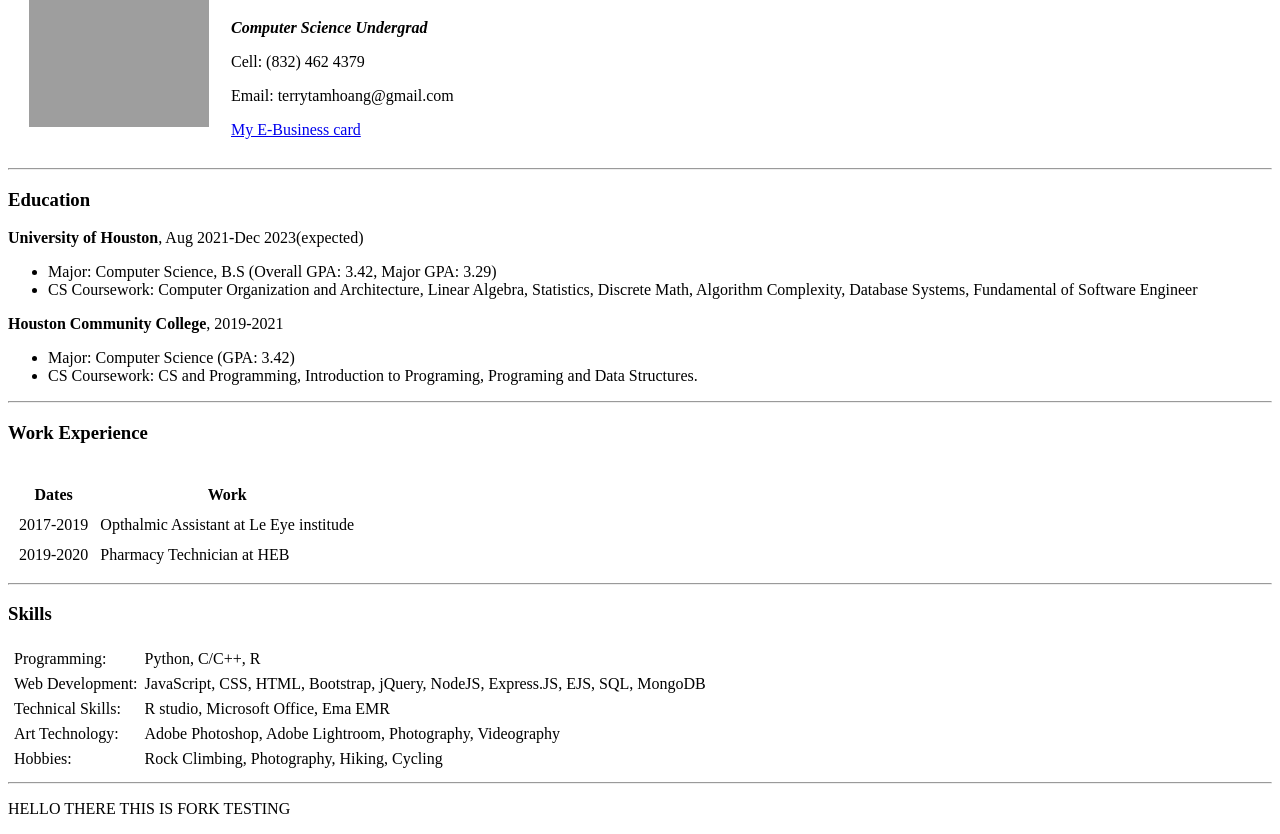
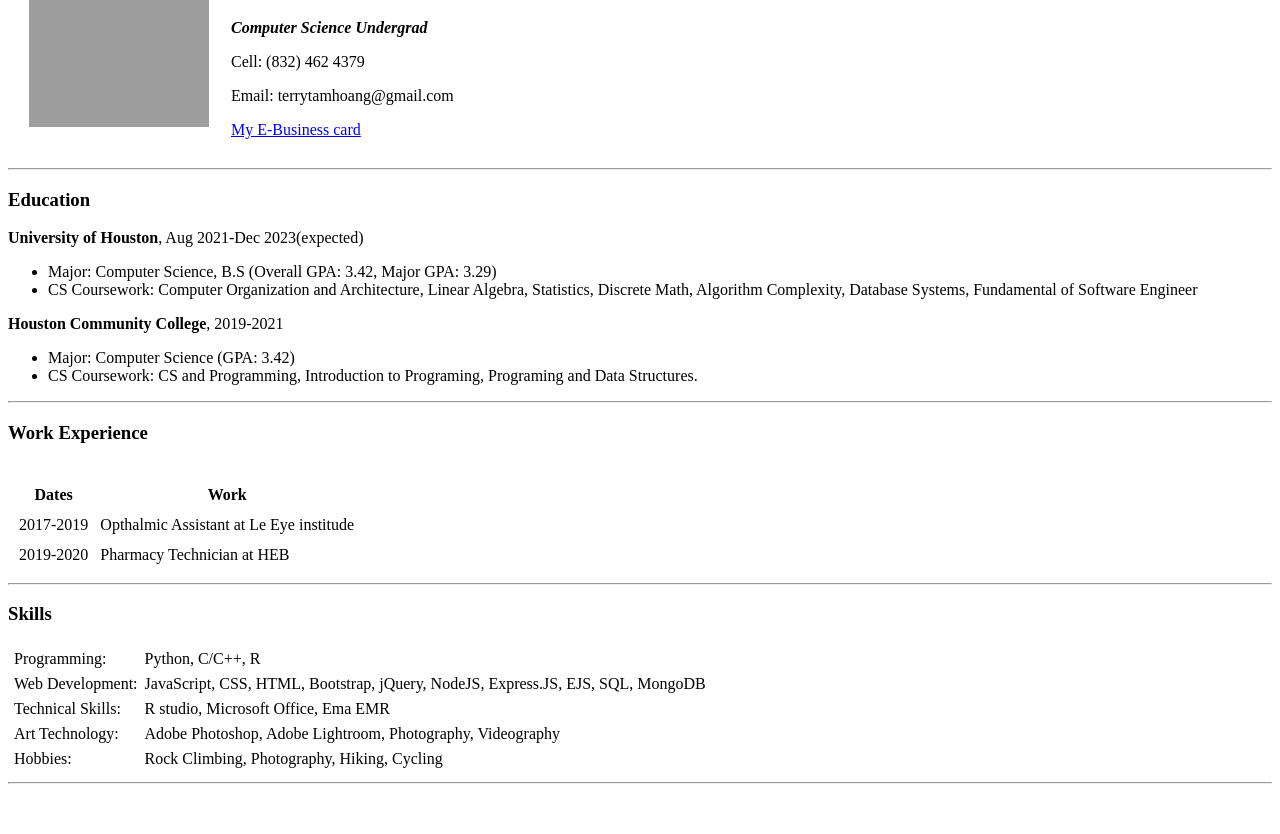
Before and after one commit to terrytamhoang/cv, a plain HTML site: page index.html in a window 1280 px wide. Shown: the part 90-924 px from the top of the page. After the commit the page ends 882 px from the top, so only its background shows below. Drawn offline with Linux system fonts and the light colour scheme; grey boxes are pictures that could not be loaded.

Commit message:
Update index.html

```diff
--- a/index.html
+++ b/index.html
@@ -77,7 +77,7 @@
     </tr>
 
   </table><hr>
-  <p> HELLO THERE THIS IS FORK TESTING </p>
+
 
 
 </body>
```
